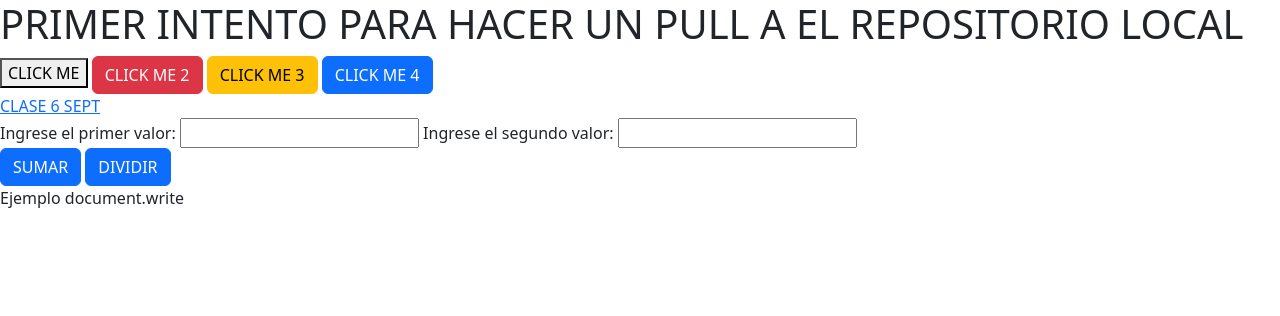
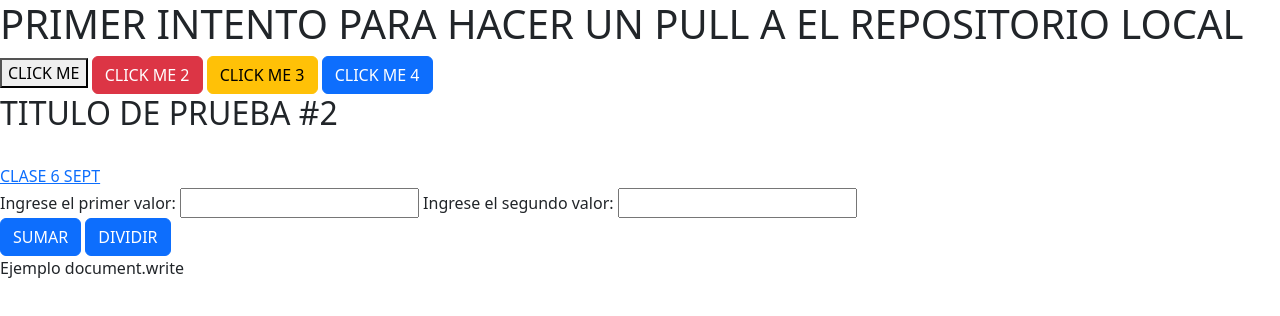
Before and after one commit to julsTorres1907/clase28agosto, a plain HTML site: page index.html in a window 1280 px wide. Drawn offline with nearby package versions, Linux system fonts and the light colour scheme.

Commit message:
Probando git en vs

```diff
--- a/index.html
+++ b/index.html
@@ -12,6 +12,7 @@
     <button class="btn btn-danger">CLICK ME 2</button>
     <button class="btn btn-warning">CLICK ME 3</button>
     <button class="btn btn-primary">CLICK ME 4</button>
+    <h2>TITULO DE PRUEBA #2</h2>
 
     <br>
     <a href="clase6sept.html">CLASE 6 SEPT</a>
```
Also changed, not shown: 1 other file.
